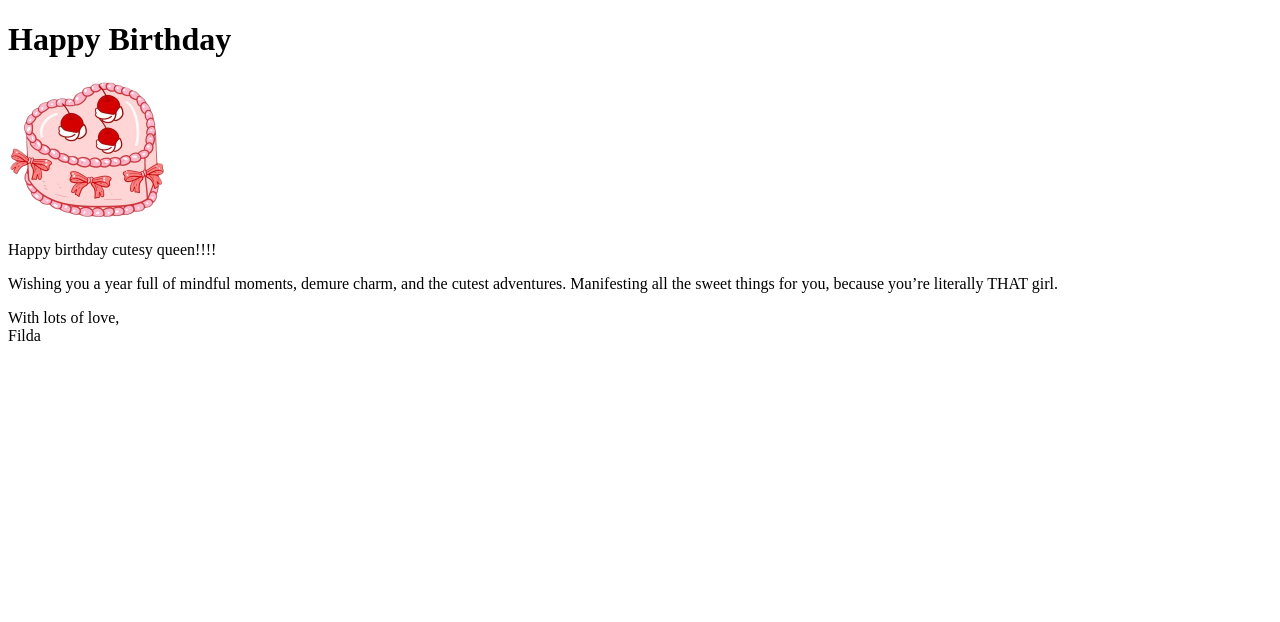
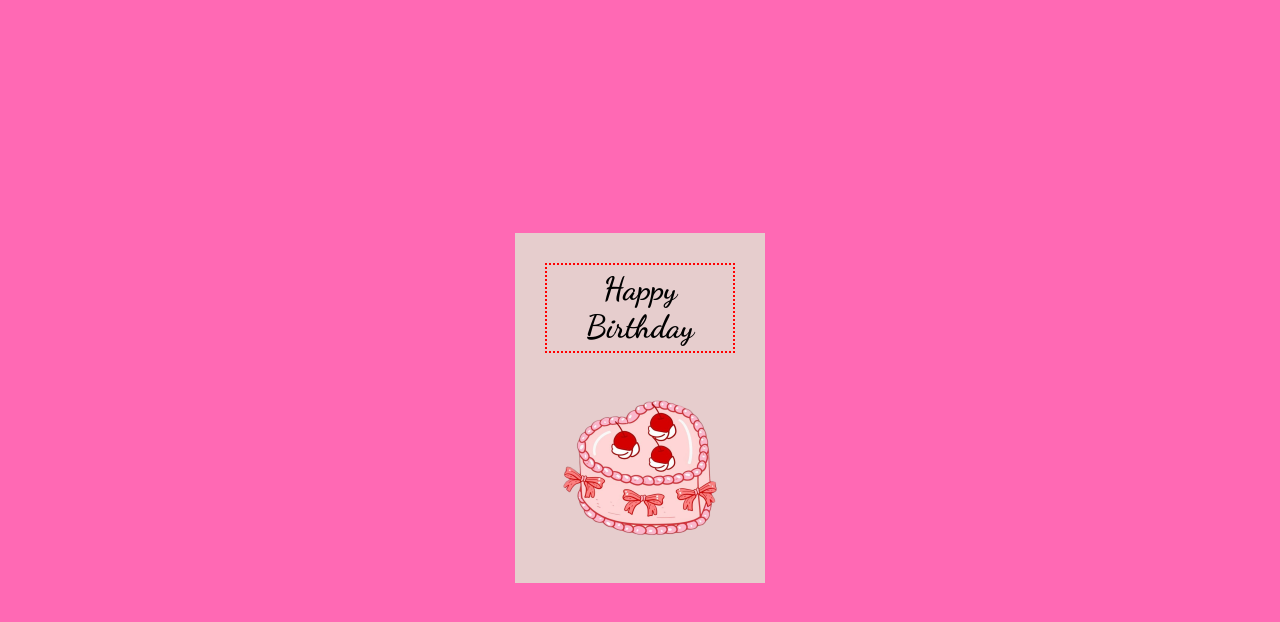
Before and after one commit to fildaaa/BirthdayCard.github.io, a plain HTML site: page index.html in a window 1280 px wide. Drawn offline with Linux system fonts and the light colour scheme; a web font is replaced by a local one.

Commit message:
change file name

```diff
--- a/index.html
+++ b/index.html
@@ -6,7 +6,7 @@
     <meta http-equiv="X-UA-Compatible" content="IE=edge" />
     <meta name="viewport" content="width=device-width, initial-scale=1.0" />
     <title>Happy Birthday</title>
-    <link rel="stylesheet" href="birthdaycard.css" />
+    <link rel="stylesheet" href="index.css" />
     <link rel="preconnect" href="https://fonts.googleapis.com">
     <link rel="preconnect" href="https://fonts.gstatic.com" crossorigin>
     <link href="https://fonts.googleapis.com/css2?family=Schoolbell&display=swap" rel="stylesheet">
```
